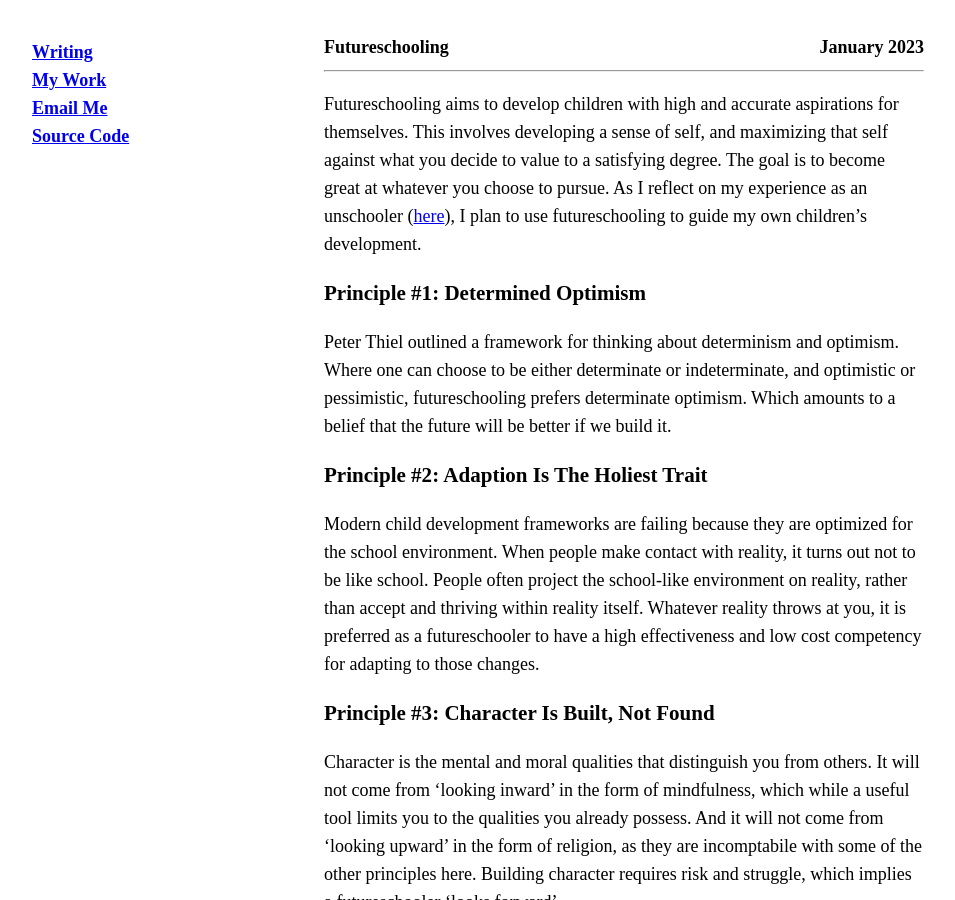
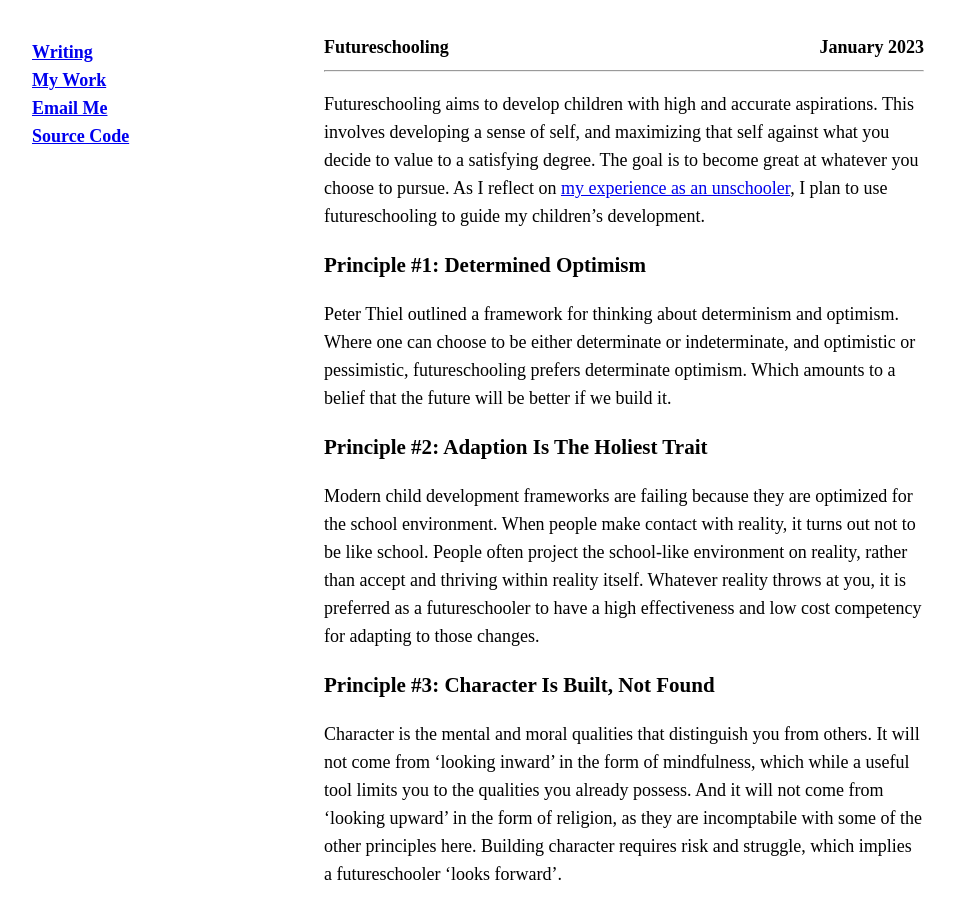
Before and after one commit to rogerkirkness/writing, a Jekyll site: the page built from _posts/2023-01-01-futureschooling.md, in a window 1280 px wide and 900 px high. Shown: the whole window, without its empty margins (16-971 px from the left). Built offline with Jekyll 4.4.1, drawn with Linux system fonts in a browser that asks for light colours.

Commit message:
Update 2023-01-01-futureschooling.md

```diff
--- a/_posts/2023-01-01-futureschooling.md
+++ b/_posts/2023-01-01-futureschooling.md
@@ -5,7 +5,7 @@ date: January 2023
 ---
 
 
-Futureschooling aims to develop children with high and accurate aspirations for themselves. This involves developing a sense of self, and maximizing that self against what you decide to value to a satisfying degree. The goal is to become great at whatever you choose to pursue. As I reflect on my experience as an unschooler ([here](https://rogerkirkness.com/unschooling)), I plan to use futureschooling to guide my own children's development.
+Futureschooling aims to develop children with high and accurate aspirations. This involves developing a sense of self, and maximizing that self against what you decide to value to a satisfying degree. The goal is to become great at whatever you choose to pursue. As I reflect on [my experience as an unschooler](https://rogerkirkness.com/unschooling), I plan to use futureschooling to guide my children's development.
 
 ### Principle #1: Determined Optimism
 Peter Thiel outlined a framework for thinking about determinism and optimism. Where one can choose to be either determinate or indeterminate, and optimistic or pessimistic, futureschooling prefers determinate optimism. Which amounts to a belief that the future will be better if we build it.
```
